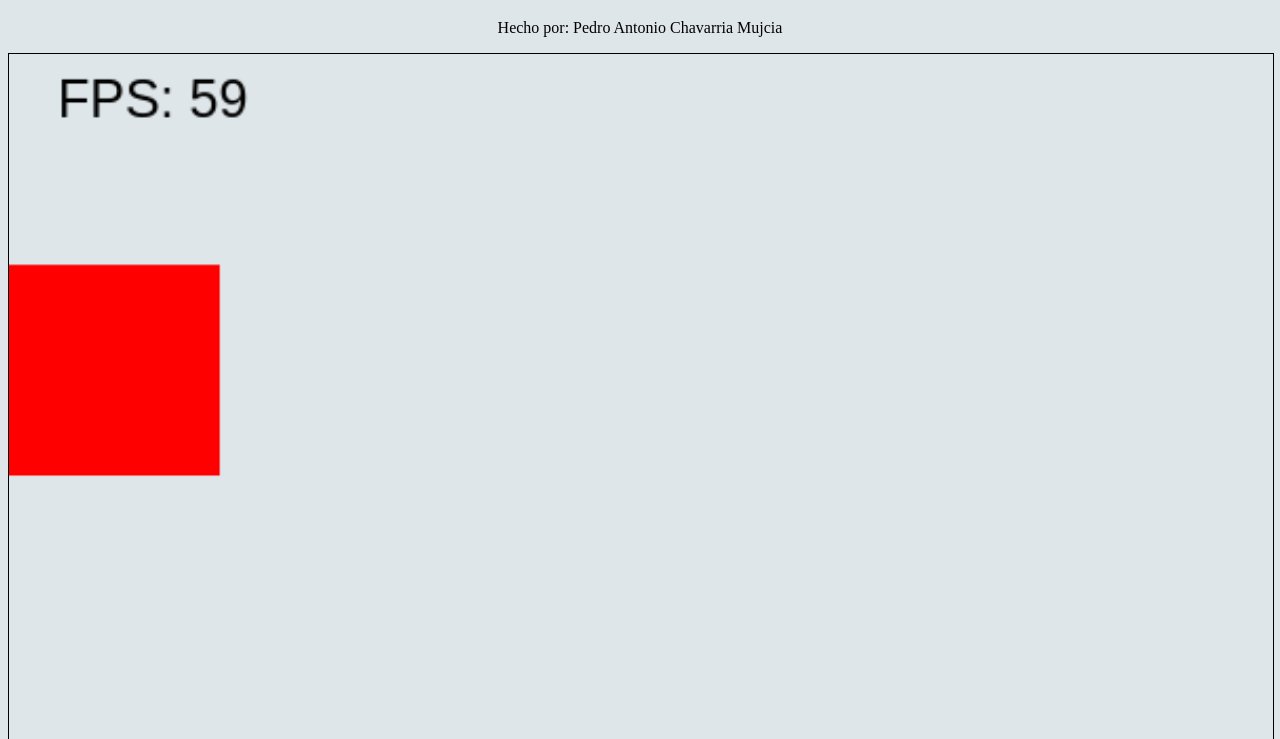
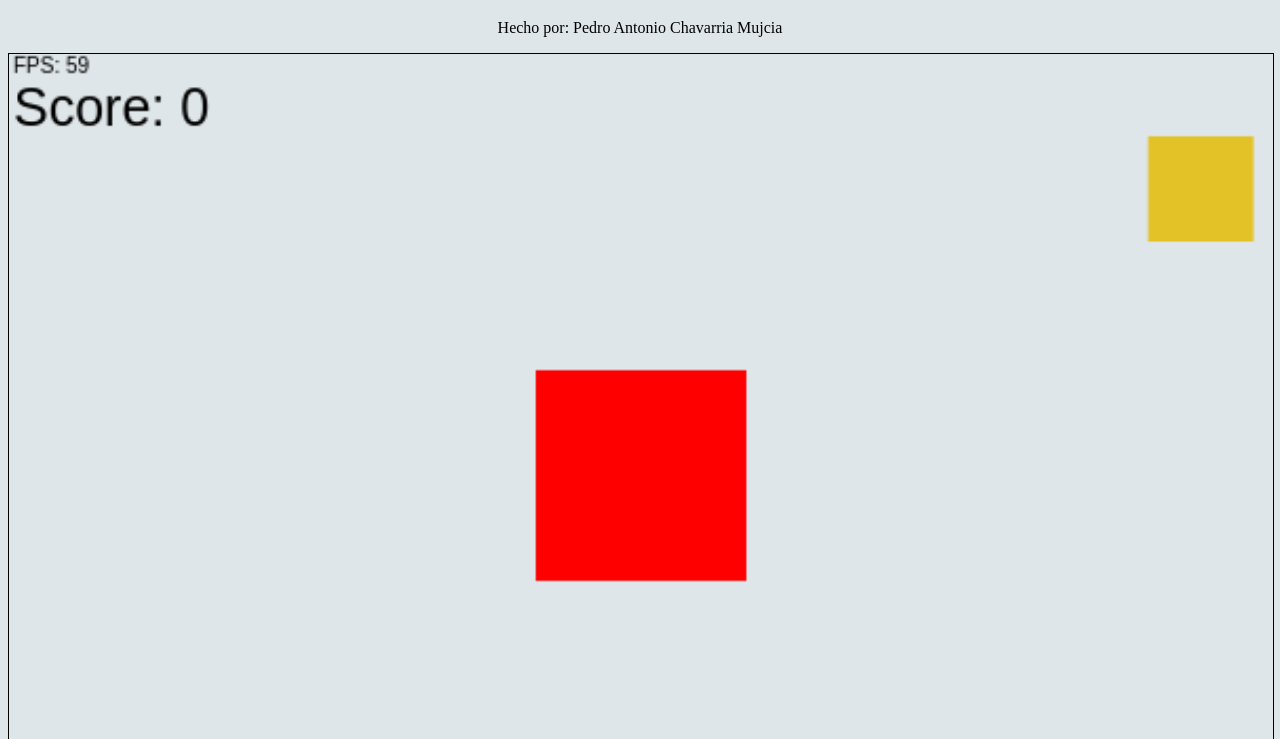
Before and after one commit to Pedro1043/WebVideoGame, a plain HTML site: page index.html in a window 1280 px wide. Shown: the part 61-800 px from the top of the page. Drawn offline with Linux system fonts and the light colour scheme.

Commit message:
Mecanica de recoger monedas con puntaje

```diff
--- a/index.html
+++ b/index.html
@@ -14,7 +14,7 @@
         Tu navegador no soporta el canvas de HTML5
     </canvas>
     <br>
-    <div id="botones" align="center">
+    <div style="text-align: center;">
         <button id="up">↑</button><br>
         <button id="left">←</button>
         <button id="down">↓</button>
--- a/scripts.js
+++ b/scripts.js
@@ -1,12 +1,14 @@
 window.onload = function() {
     var canvas = document.getElementById("canvas");
     var context = canvas.getContext("2d");
-    var x = 0;
-    var y = 100;
-
+    var x = 250;
+    var y = 150;
+    var coinx = Math.random() * (600-50);
+    var coiny = Math.random() * (400-50);
     var t = Date.now();
     let speed = 100;
     let dir = 0;
+    let score = 0;
 
     //botones
     let up = document.getElementById("up");
@@ -41,6 +43,8 @@ window.onload = function() {
     right.ontouchstart = function() {dir = 1;}
     right.ontouchend = function() {dir = 0;}
 
+
+
     function draw() {
         var timePassed = (Date.now() - t) / 1000 ;
         t = Date.now();
@@ -48,13 +52,24 @@ window.onload = function() {
 
         context.clearRect(0, 0, 600, 400);
 
-        context.font = '25px Arial';
+        context.font = '10px Arial';
         context.fillStyle = 'black';
-        context.fillText("FPS: " + fps, 23, 30); //Contador de fps
+        context.fillText("FPS: " + fps, 2, 9); //Contador de fps
 
+        context.font = "25px Arial";
+        context.fillStyle = 'black';
+        context.fillText("Score: " + score, 2, 33.5) //Puntaje
+
+        //Rectangulo rojo
         context.beginPath();
         context.rect(x, y, 100, 100);
         context.fillStyle="red";
+        context.fill();
+
+        //Monedas
+        context.beginPath();
+        context.rect(coinx,coiny, 50, 50);
+        context.fillStyle="#e3c228";
         context.fill();
 
         if(dir == 1){                      //Derecha
@@ -75,7 +90,13 @@ window.onload = function() {
             }
         }
 
-        console.log(dir);
+        //Colición de las monedas
+        if (coinx <= x+100 && x <= coinx+50 && coiny <= y+100 && y <= coiny+50){
+            score++;
+            coinx = Math.random() * (600-50);
+            coiny = Math.random() * (400-50);
+        }
+
         window.requestAnimationFrame(draw);
     }
     draw();
```
